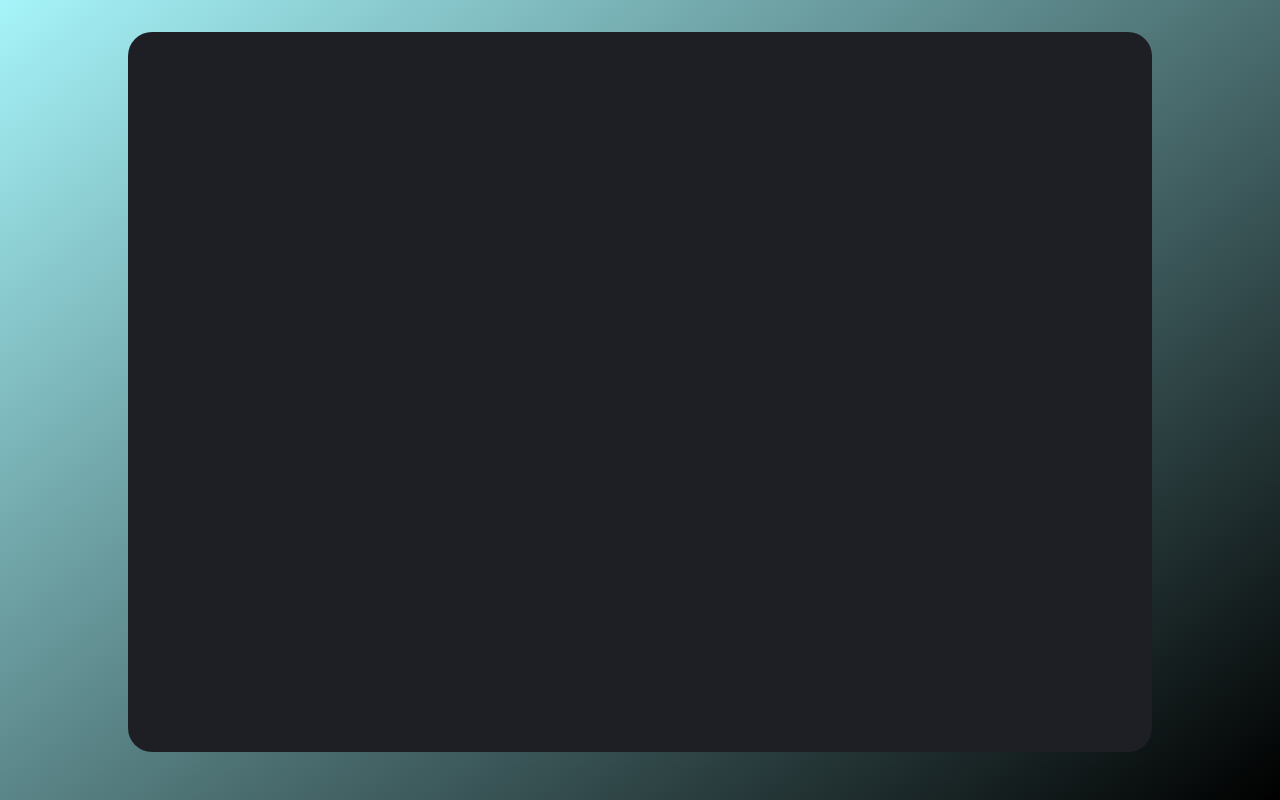
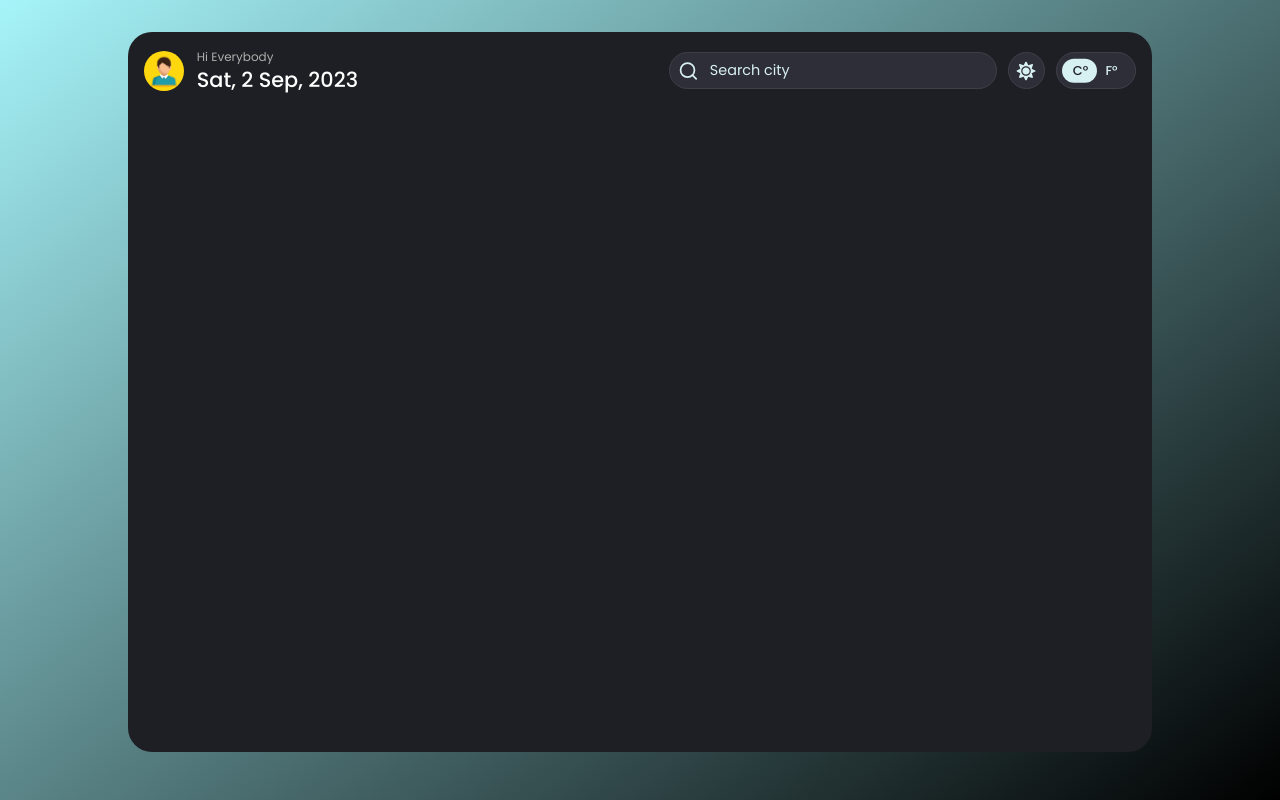
Before and after one commit to Samim-Aktar-coder/React-Weather-App, a React (Create React App) app: page / in a window 1280 px wide. Built offline with nearby package versions, Linux system fonts and the light colour scheme; a web font is replaced by a local one.

Commit message:
feat- Added Header section

```diff
--- a/package.json
+++ b/package.json
@@ -9,6 +9,7 @@
     "pexels": "^1.4.0",
     "react": "^18.2.0",
     "react-dom": "^18.2.0",
+    "react-icons": "^4.10.1",
     "react-scripts": "5.0.1",
     "web-vitals": "^2.1.4"
   },
--- a/src/App.css
+++ b/src/App.css
@@ -3,5 +3,6 @@
   width: 80%;
   margin-inline: auto;
   border-radius: 1.5rem;
+  padding: 1rem;
   height: 90vh;
 }
--- a/src/components/header/Header.jsx
+++ b/src/components/header/Header.jsx
@@ -1,9 +1,87 @@
-import React from 'react'
+import React, { useState } from "react";
+import { FiSearch } from "react-icons/fi";
+import { FaSun } from "react-icons/fa";
+import { BsMoonStarsFill } from "react-icons/bs";
+import "./header.css";
+import profileImg from "../../img/profile.jpg";
 
 export default function Header() {
+  const [theme, setTheme] = useState("");
+  const [tempUnit, setTempUnit] = useState("");
+
+  let dateObj = new Date();
+  let dayIndex = dateObj.getDay();
+  let date = dateObj.getDate();
+  let monthIndex = dateObj.getMonth();
+  let year = dateObj.getFullYear();
+
+  let daysList = ["Sun", "Mon", "Tue", "Wed", "Thr", "Fri", "Sat"];
+  let monthsList = [
+    "Jan",
+    "Feb",
+    "Mar",
+    "Apr",
+    "May",
+    "June",
+    "July",
+    "Aug",
+    "Sep",
+    "Oct",
+    "Nov",
+    "Dec",
+  ];
+  let day = daysList[dayIndex];
+  let month = monthsList[monthIndex];
+
+  const toggleTheme = () => {
+    if (theme === "") {
+      setTheme("light");
+    } else {
+      setTheme("");
+    }
+  };
+  const toggleTempUnit = () => {
+    if (tempUnit === "") {
+      setTempUnit("fahrenheit");
+    } else {
+      setTempUnit("");
+    }
+  };
+
   return (
-      <div className='header'>
+    <div className='header'>
+      <div className='left'>
+        <div className='profile'>
+          <img src={profileImg} alt='' className='profile-img' />
+          <div className='profile-data'>
+            <p>Hi Everybody</p>
+            <h3>
+              {day}, {date} {month}, {year}
+            </h3>
+          </div>
+        </div>
+      </div>
 
+      <div className='right'>
+        <div className='input-control'>
+          <input type='search' className='input' placeholder='Search city' />
+          <FiSearch />
+        </div>
+
+        <div className={`toggle-theme ${theme}`} onClick={toggleTheme}>
+          <FaSun />
+          <BsMoonStarsFill />
+        </div>
+
+        <div
+          className={`toggle-temp-unit ${tempUnit}`}
+          onClick={toggleTempUnit}
+        >
+          <p>C&#176;</p>
+          <p>F&#176;</p>
+          <span></span>
+        </div>
+      </div>
     </div>
-  )
+  );
 }
--- a/src/components/header/header.css
+++ b/src/components/header/header.css
@@ -0,0 +1,156 @@
+.header {
+    display: flex;
+    align-items: center;
+    justify-content: space-between;
+}
+
+.profile {
+    display: flex;
+    align-items: center;
+    justify-content: center;
+    gap: .8rem;
+}
+
+.profile-img {
+    width: 2.5rem;
+    border-radius: 50%;
+}
+
+.profile-data p {
+    font-size: .75rem;
+    color: rgb(173, 173, 173);
+}
+
+.profile-data h3 {
+    font-size: 1.3rem;
+    font-weight: 500;
+    line-height: 1.7rem;
+}
+
+
+.right {
+    display: flex;
+    align-items: center;
+    gap: .7rem;
+}
+
+.input-control {
+    background-color: var(--bg-secondary);
+    height: 2.3rem;
+    border-radius: 2rem;
+    overflow: hidden;
+    border: 1px solid var(--border-color);
+    position: relative;
+}
+
+.input-control .input {
+    border: none;
+    outline: none;
+    background-color: transparent;
+    height: 100%;
+    width: 100%;
+    font-size: .9rem;
+    padding-inline: 2.5rem .5rem;
+    color: var(--main-color-alt);
+}
+
+.input-control .input::placeholder {
+    color: var(--main-color-alt);
+}
+
+.input-control svg {
+    position: absolute;
+    top: 50%;
+    left: .5rem;
+    transform: translateY(-50%);
+    color: var(--main-color-alt);
+    font-size: 1.3rem;
+}
+
+.toggle-theme {
+    gap: 1rem;
+    background-color: var(--bg-secondary);
+    width: 2.3rem;
+    height: 2.3rem;
+    border-radius: 50%;
+    border: 1px solid var(--border-color);
+    position: relative;
+    overflow: hidden;
+    cursor: pointer;
+}
+
+.toggle-theme svg {
+    position: absolute;
+    top: 50%;
+    left: 50%;
+    transform: translate(-50%, -50%);
+    font-size: 1.2rem;
+    color: var(--main-color-alt);
+    transition: .4s;
+}
+
+.toggle-theme svg:last-child {
+    left: 150%;
+}
+
+.toggle-theme.light svg:last-child {
+    left: 50%;
+}
+
+.toggle-theme.light svg:first-child {
+    left: -50%;
+}
+
+.toggle-temp-unit {
+    height: 2.3rem;
+    background-color: var(--bg-secondary);
+    display: flex;
+    align-items: center;
+    justify-content: space-between;
+    border-radius: 2rem;
+    width: 5rem;
+    padding-inline: .5rem;
+    cursor: pointer;
+    position: relative;
+    border: 1px solid var(--border-color);
+}
+
+.toggle-temp-unit p {
+    width: 50%;
+    display: flex;
+    align-items: center;
+    justify-content: center;
+    font-size: .8rem;
+    font-weight: 500;
+    color: var(--main-color-alt);
+    z-index: 5;
+    transition: .3s;
+}
+
+.toggle-temp-unit span {
+    position: absolute;
+    top: 50%;
+    left: 6%;
+    transform: translateY(-50%);
+    width: 45%;
+    height: 70%;
+    border-radius: 2rem;
+    background-color: var(--main-color-alt);
+    transition: .4s;
+}
+
+.toggle-temp-unit.fahrenheit span {
+    left: 45%;
+}
+
+.toggle-temp-unit p:first-child {
+    color: var(--bg-primary);
+}
+
+.toggle-temp-unit.fahrenheit p:first-child {
+    color: var(--main-color-alt);
+}
+
+.toggle-temp-unit.fahrenheit p:nth-child(2) {
+    color: var(--bg-primary);
+}
--- a/src/index.css
+++ b/src/index.css
@@ -3,9 +3,11 @@
 :root {
   --bg-primary: #1e1f24;
   --bg-secondary: #2e2e38;
-  --main-color: #c8e7e9;
+  --main-color: #c2f3f6;
+  --main-color-alt: #d7f0f2;
   --color-white: #fff;
   --color-black: #000;
+  --border-color:#3f3f48 ;
   --border-radius: .8rem;
 }
 
```
Also changed, not shown: src/img/profile.jpg (added), 1 other file (tests, documents, lock files or other folders).
